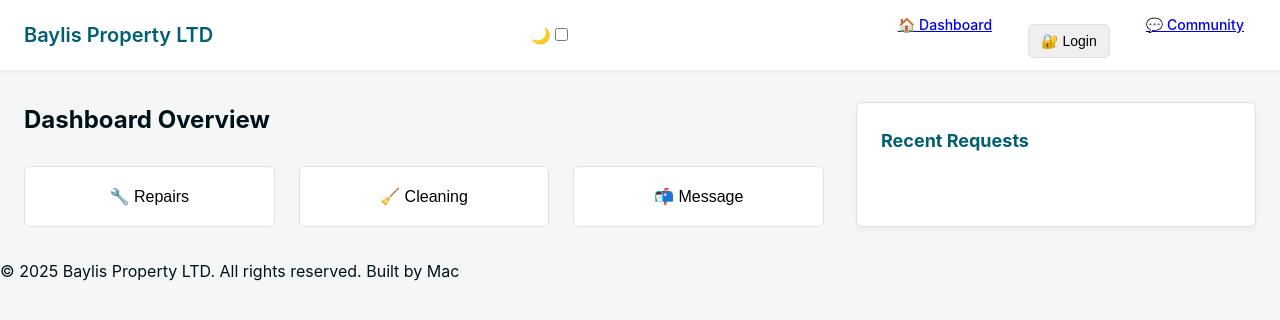
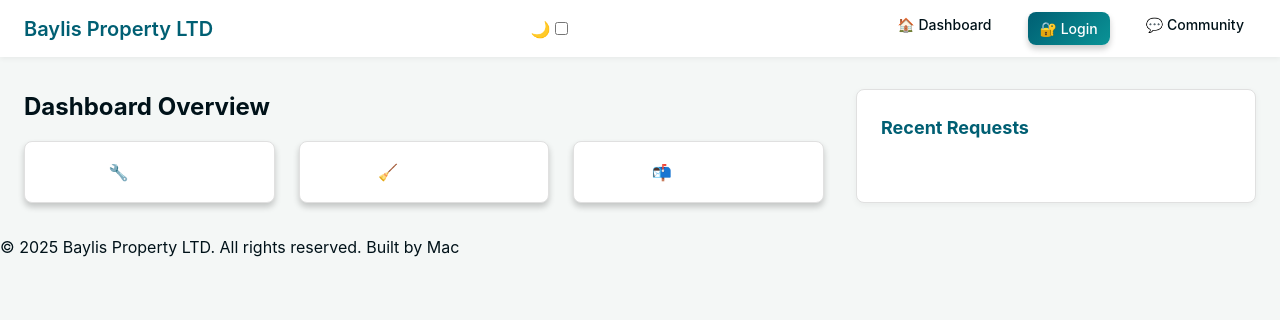
Before and after one commit to McauleeMaddison/Baylis-Property-LTD, a PHP site: page / in a window 1280 px wide. Shown: the top 320 px of the page. Run offline with PHP 8.4, Linux system fonts and the light colour scheme; some libraries are stand-ins or nearby versions.

Commit message:
Update style.css

```diff
--- a/css/style.css
+++ b/css/style.css
@@ -2,15 +2,16 @@
    Variables & Base
    ===================== */
 :root {
+  /* Typography */
   --fs-xs: 0.75rem;
   --fs-sm: 0.875rem;
   --fs-base: 1rem;
   --fs-lg: 1.125rem;
   --fs-xl: 1.25rem;
   --fs-2xl: 1.5rem;
-  --lh-tight: 1.2;
   --lh-base: 1.5;
 
+  /* Colors */
   --color-bg: #f4f7f6;
   --color-surface: #ffffff;
   --color-primary: #005f73;
@@ -22,22 +23,50 @@
   --color-border: #e0e0e0;
   --color-shadow: rgba(0, 0, 0, 0.05);
 
-  --radius: 6px;
+  /* Button gradients */
+  --btn-bg: linear-gradient(135deg, #005f73 0%, #0a9396 100%);
+  --btn-bg-hover: linear-gradient(135deg, #0a9396 0%, #94d2bd 100%);
+  --btn-color: #fff;
+
+  /* Other */
+  --radius: 8px;
   --transition: 0.3s ease;
   --font-sans: "Inter", sans-serif;
 }
 
-* { margin: 0; padding: 0; box-sizing: border-box; }
-body {
-  font-family: var(--font-sans);
+*, *::before, *::after { box-sizing: border-box; margin: 0; padding: 0; }
+body { font-family: var(--font-sans); font-size: var(--fs-base); line-height: var(--lh-base); background: var(--color-bg); color: var(--color-text); transition: background var(--transition), color var(--transition); }
+a { text-decoration: none; color: inherit; }
+
+/* =====================
+   Base Buttons
+   ===================== */
+button {
+  font-family: inherit;
   font-size: var(--fs-base);
-  line-height: var(--lh-base);
-  background: var(--color-bg);
-  color: var(--color-text);
-  transition: background var(--transition), color var(--transition);
+  padding: 0.75rem 1.5rem;
+  border: none;
+  border-radius: var(--radius);
+  background: var(--btn-bg);
+  color: var(--btn-color);
+  box-shadow: 0 4px 6px rgba(0,0,0,0.2);
+  cursor: pointer;
+  transition: background var(--transition), transform 0.2s ease, box-shadow 0.2s ease;
+  position: relative;
+  overflow: hidden;
 }
+button:hover {
+  background: var(--btn-bg-hover);
+  transform: translateY(-2px);
+  box-shadow: 0 6px 8px rgba(0,0,0,0.2);
+}
+button:active { transform: translateY(0); box-shadow: 0 3px 4px rgba(0,0,0,0.2); }
+button::after { content: ''; position: absolute; width: 100px; height: 100px; background: rgba(255,255,255,0.3); border-radius: 50%; transform: scale(0); opacity: 0; pointer-events: none; transition: transform 0.5s ease, opacity 1s ease; }
+button:focus::after, button:active::after { opacity: 1; transform: scale(4); transition: transform 0.3s ease, opacity 0.8s ease; }
 
-/* Utility */
+/* =====================
+   Utility Classes
+   ===================== */
 .hide { display: none !important; }
 .flex { display: flex; }
 .items-center { align-items: center; }
@@ -47,155 +76,55 @@ body {
 .rounded { border-radius: var(--radius); }
 .shadow-sm { box-shadow: 0 1px 3px var(--color-shadow); }
 
-/* Navbar */
-.navbar {
-  background: var(--color-surface);
-  padding: 0.75rem 1.5rem;
-  position: sticky;
-  top: 0;
-  z-index: 1000;
-  box-shadow: 0 2px 5px var(--color-shadow);
-}
+/* =====================
+   Navbar
+   ===================== */
+.navbar { background: var(--color-surface); padding: 0.75rem 1.5rem; position: sticky; top: 0; z-index: 1000; box-shadow: 0 2px 5px var(--color-shadow); }
 .nav-container { display: flex; align-items: center; justify-content: space-between; }
 .logo { font-size: var(--fs-xl); font-weight: 600; color: var(--color-primary); }
 .hamburger { background: none; border: none; font-size: 1.5rem; display: none; }
 .nav-links { list-style: none; display: flex; gap: 1.5rem; }
-.nav-links li a, .dropdown-toggle {
-  font-size: var(--fs-sm);
-  font-weight: 500;
-  padding: 0.5rem 0.75rem;
-  border-radius: var(--radius);
-  transition: background var(--transition);
-}
+.nav-links li a, .dropdown-toggle { font-size: var(--fs-sm); font-weight: 500; padding: 0.5rem 0.75rem; border-radius: var(--radius); transition: background var(--transition); }
 .nav-links li a:hover, .dropdown-toggle:hover { background: var(--color-accent); }
 .dropdown { position: relative; }
-.dropdown-menu {
-  position: absolute;
-  top: 2.5rem;
-  left: 0;
-  background: var(--color-surface);
-  box-shadow: 0 3px 6px var(--color-shadow);
-  border-radius: var(--radius);
-  padding: 0.5rem 0;
-  display: none;
-  min-width: 160px;
-}
+.dropdown-menu { position: absolute; top: 2.5rem; left: 0; background: var(--color-surface); box-shadow: 0 3px 6px var(--color-shadow); border-radius: var(--radius); padding: 0.5rem 0; display: none; min-width: 160px; }
 .dropdown-menu.show { display: block; }
 .dropdown-menu li a { display: block; padding: 0.5rem 1rem; white-space: nowrap; }
 
-/* Dark Mode */
-body.dark {
-  background: #121212;
-  color: #e0e0e0;
-}
+/* =====================
+   Dark Mode
+   ===================== */
+body.dark { background: #121212; color: #e0e0e0; }
 body.dark .navbar { background: #1e1e1e; box-shadow: 0 2px 5px rgba(0,0,0,0.7); }
 
-/* SPA Sections */
+/* =====================
+   SPA Sections
+   ===================== */
 .spa-section { display: none; padding: 2rem 1.5rem; }
 .spa-section.active { display: block; }
 
-/* Dashboard */
+/* =====================
+   Dashboard
+   ===================== */
 .dashboard-container { display: grid; grid-template-columns: 2fr 1fr; gap: 2rem; }
-.dashboard-grid {
-  display: grid;
-  grid-template-columns: repeat(auto-fit, minmax(140px, 1fr));
-  gap: 1.5rem;
-  margin-top: 1rem;
-}
-.dashboard-card {
-  background: var(--color-surface);
-  border: 1px solid var(--color-border);
-  border-radius: var(--radius);
-  padding: 1.25rem;
-  text-align: center;
-  font-weight: 500;
-  transition: transform var(--transition), box-shadow var(--transition);
-}
-.dashboard-card:hover {
-  transform: translateY(-6px) scale(1.02);
-  box-shadow: 0 6px 12px var(--color-shadow);
-}
+.dashboard-grid { display: grid; grid-template-columns: repeat(auto-fit, minmax(140px, 1fr)); gap: 1.5rem; margin-top: 1rem; }
+.dashboard-card { background: var(--color-surface); border: 1px solid var(--color-border); border-radius: var(--radius); padding: 1.25rem; text-align: center; font-weight: 500; transition: transform var(--transition), box-shadow var(--transition); }
+.dashboard-card:hover { transform: translateY(-6px) scale(1.02); box-shadow: 0 6px 12px var(--color-shadow); }
 
-.recent-requests {
-  background: var(--color-surface);
-  border: 1px solid var(--color-border);
-  border-radius: var(--radius);
-  box-shadow: 0 2px 6px var(--color-shadow);
-  padding: 1.5rem;
-}
+.recent-requests { background: var(--color-surface); border: 1px solid var(--color-border); border-radius: var(--radius); box-shadow: 0 2px 6px var(--color-shadow); padding: 1.5rem; }
 .recent-requests h3 { font-size: var(--fs-lg); margin-bottom: 1rem; color: var(--color-primary); }
-.request-item {
-  display: flex;
-  justify-content: space-between;
-  align-items: flex-start;
-  padding: 0.75rem 0;
-  border-bottom: 1px solid var(--color-border);
-  transition: background var(--transition);
-}
+.request-item { display: flex; justify-content: space-between; align-items: flex-start; padding: 0.75rem 0; border-bottom: 1px solid var(--color-border); transition: background var(--transition); }
 .request-item:last-child { border-bottom: none; }
 .request-item:hover { background: var(--color-accent); }
 .request-item__info { font-size: var(--fs-sm); color: var(--color-text-light); }
 .request-item__time { font-size: var(--fs-xs); color: var(--color-text-light); }
 
-/* Forms & Modals */
-.form-wrapper {
-  position: fixed;
-  top: 50%; left: 50%; transform: translate(-50%, -45%);
-  background: var(--color-surface);
-  box-shadow: 0 4px 10px var(--color-shadow);
-  border-radius: var(--radius);
-  width: clamp(300px, 90%, 400px);
-  padding: 1.5rem;
-  display: none;
-  z-index: 1100;
-  opacity: 0;
-  transition: opacity var(--transition), transform var(--transition);
-}
+/* =====================
+   Forms & Modals
+   ===================== */
+.form-wrapper { position: fixed; top: 50%; left: 50%; transform: translate(-50%, -45%); background: var(--color-surface); box-shadow: 0 4px 10px var(--color-shadow); border-radius: var(--radius); width: clamp(300px, 90%, 400px); padding: 1.5rem; display: none; z-index: 1100; opacity: 0; transition: opacity var(--transition), transform var(--transition); }
 .form-wrapper.active { display: block; opacity: 1; transform: translate(-50%, -50%); }
 .form-header { display: flex; justify-content: space-between; align-items: center; }
 .form-header h3 { font-size: var(--fs-lg); font-weight: 600; }
 .close-btn { background: none; border: none; font-size: 1.25rem; }
-.task-form input, .task-form textarea, .login-box input, .login-box select, button {
-  width: 100%; margin-top: 0.75rem; padding: 0.75rem;
-  border: 1px solid var(--color-border); border-radius: var(--radius);
-  font-size: var(--fs-base);
-}
-.task-form textarea { resize: vertical; min-height: 100px; }
-button[type="submit"] {
-  background: var(--color-primary); color: #fff; border: none; margin-top: 1rem;
-  transition: background var(--transition);
-}
-button[type="submit"]:hover { background: var(--color-primary-hover); }
-
-/* Login/Register */
-.login-box {
-  background: var(--color-surface);
-  max-width: 360px; margin: 3rem auto; padding: 2rem;
-  border-radius: var(--radius); box-shadow: 0 4px 10px var(--color-shadow);
-}
-.login-box h3 { margin-bottom: 1rem; font-size: var(--fs-xl); color: var(--color-primary); }
-
-/* Community Feed */
-.post-form {
-  max-width: 600px; margin: 2rem auto;
-  background: var(--color-surface); padding: 1.5rem;
-  border-radius: var(--radius); box-shadow: 0 4px 10px var(--color-shadow);
-}
-.post-feed { list-style: none; max-width: 600px; margin: 0 auto 2rem; }
-.post-feed li {
-  background: var(--color-surface); padding: 1rem;
-  border: 1px solid var(--color-border); border-radius: var(--radius);
-  margin-bottom: 1rem; box-shadow: 0 2px 5px var(--color-shadow);
-}
-.post-feed li img { max-width: 100%; margin-top: 0.75rem; border-radius: var(--radius); }
-
-/* Responsive */
-@media (max-width: 768px) {
-  .nav-links { display: none; flex-direction: column; background: var(--color-surface);
-    position: absolute; top: 60px; right: 0; width: 200px;
-    padding: 1rem; box-shadow: 0 4px 10px var(--color-shadow);
-  }
-  .nav-links.active { display: flex; }
-  .hamburger { display: block; }
-  .dashboard-container { grid-template-columns: 1fr; }
-}
+.task-form input, \
```
